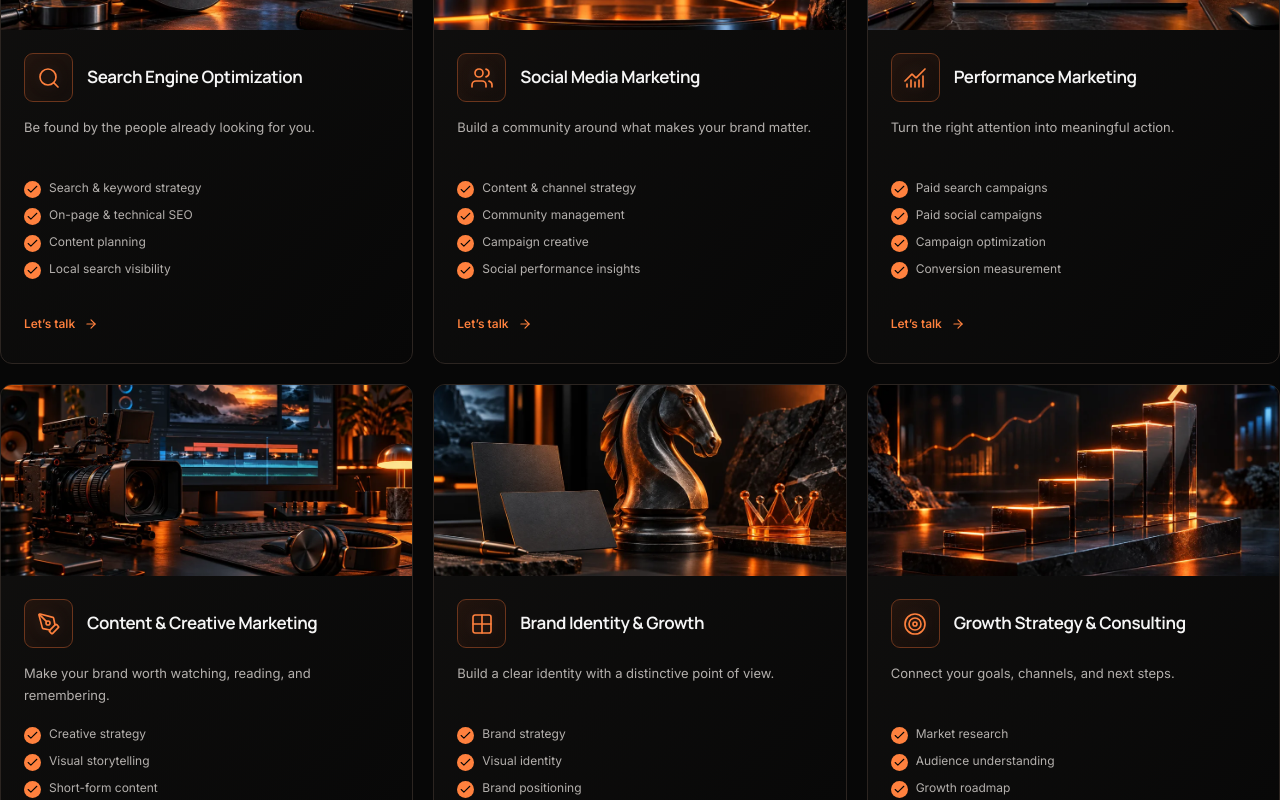
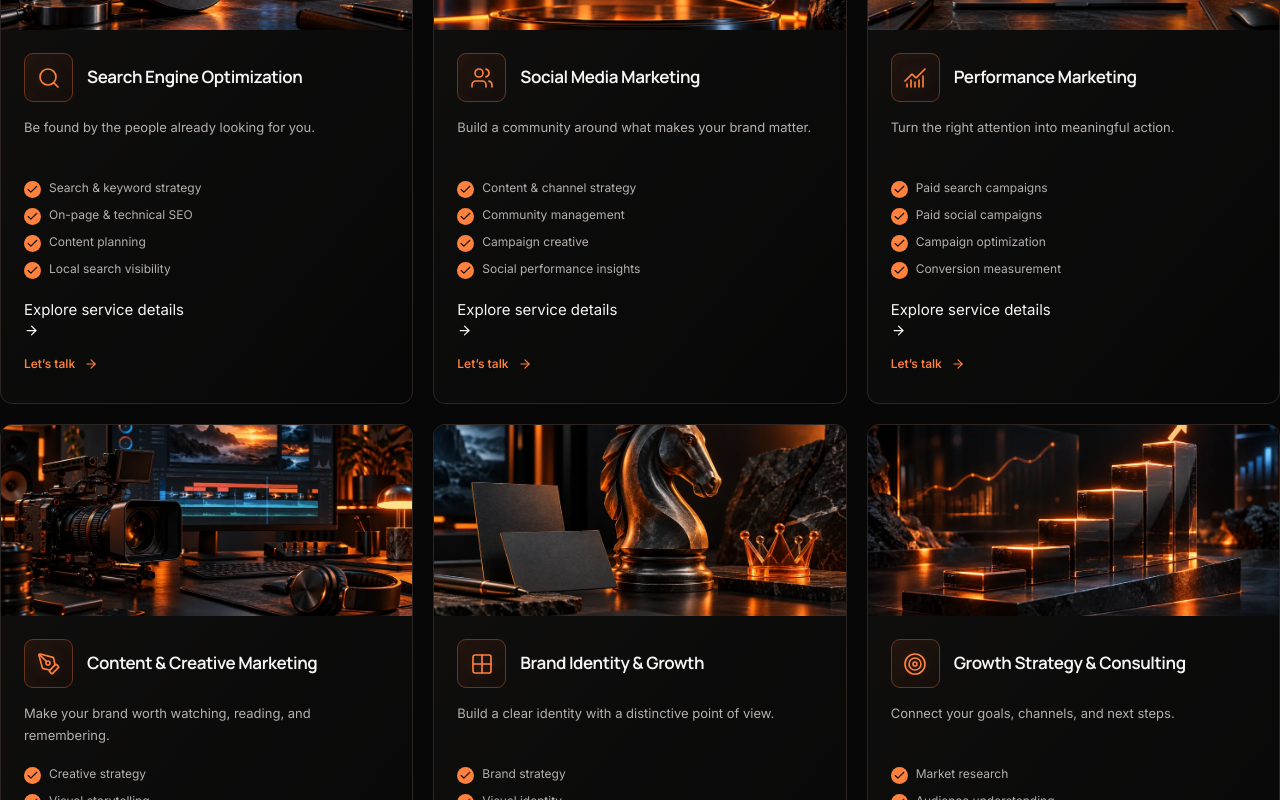
Before and after one commit to Aayush20253534/MOUNDWEB, a Next.js app in the folder apps/web/: page /services in a window 1280 px wide. Shown: the part 1223-2023 px from the top of the page. Built offline with nearby package versions, Linux system fonts and the light colour scheme.

Commit message:
feat(services): link all six marketing cards to dedicated service pages

```diff
--- a/apps/web/src/components/ui/cards.tsx
+++ b/apps/web/src/components/ui/cards.tsx
@@ -42,6 +42,16 @@ export function ServiceCard({
               </li>
             ))}
           </ul>
+        )}
+        {!compact && (
+          <Link
+            className="service-card-explore"
+            href={`/services/${service.slug}`}
+            aria-label={`Explore ${service.title} service details`}
+          >
+            Explore service details
+            <ArrowRight size={15} aria-hidden="true" />
+          </Link>
         )}
         <Link
           className="text-link"
```
